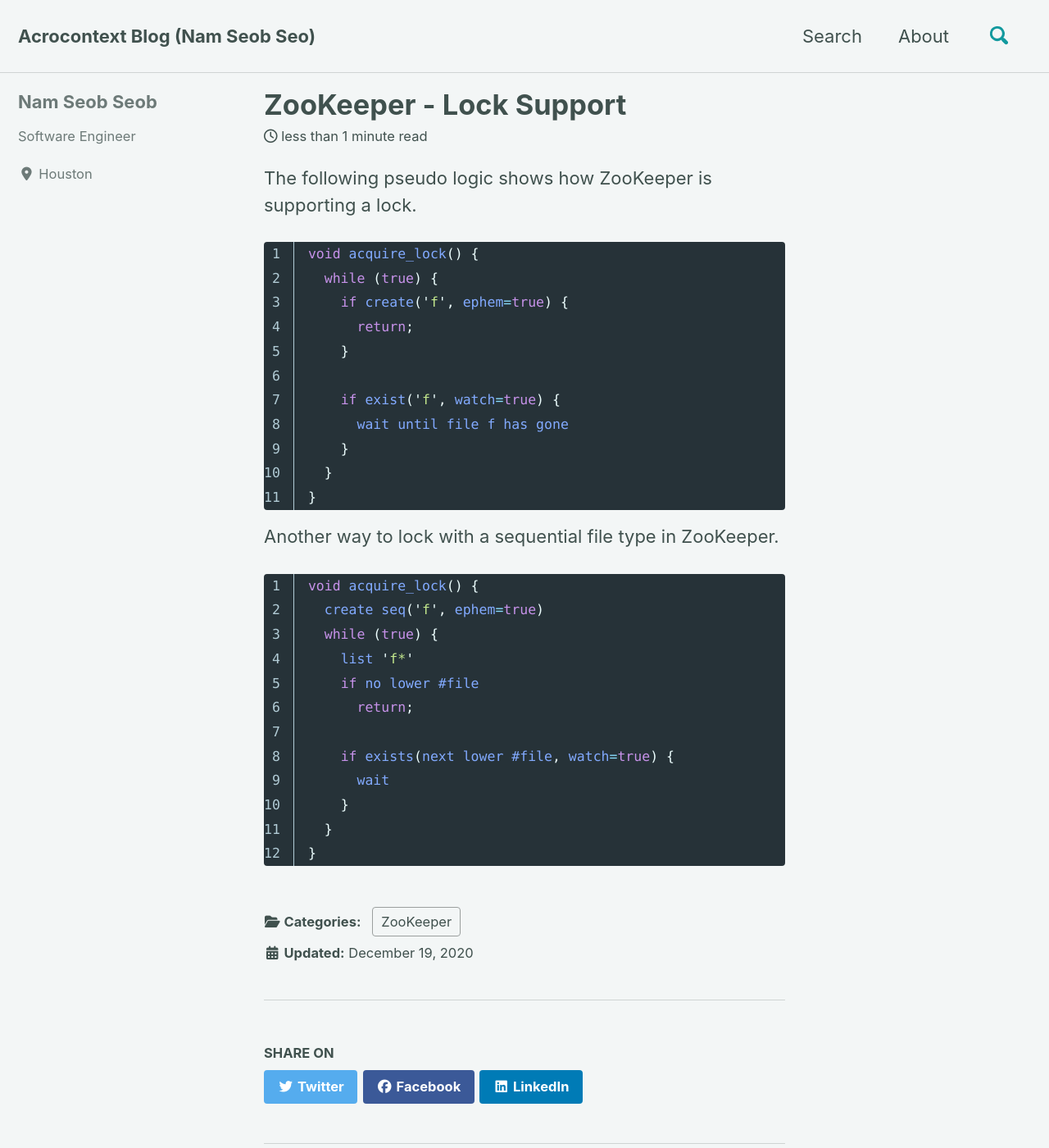
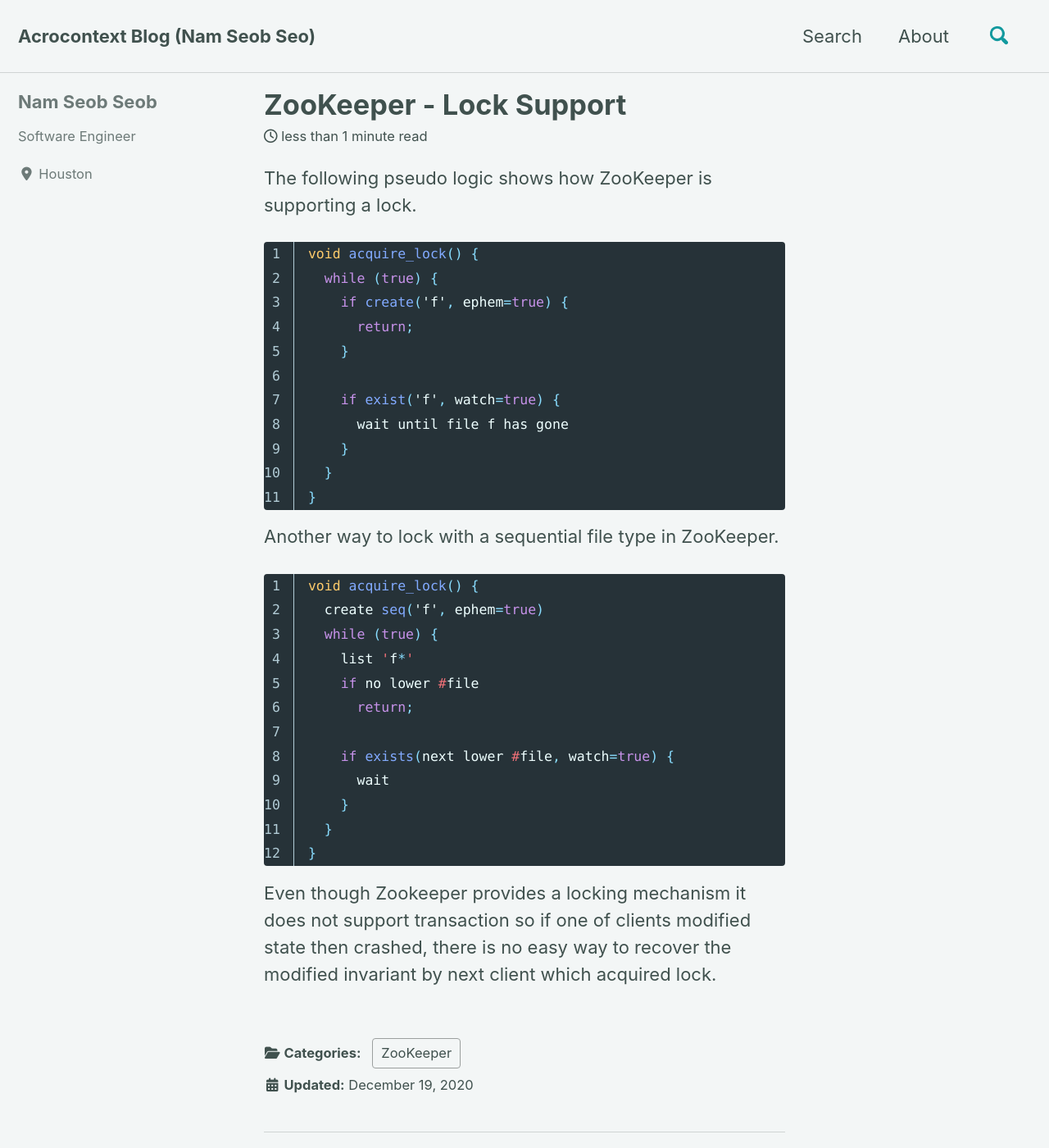
Before and after one commit to nsclass/nsclass.github.io, a Jekyll site: the page built from _posts/2020-12-18-zooker-locking.md, in a window 1280 px wide and 1400 px high. Shown: the whole window at 82% size. Built offline with Jekyll 4.4.1, drawn with Linux system fonts in a browser that asks for light colours; cached includes are drawn as plain includes; nearby versions of some CDN libraries.

Commit message:
zookeeper lock

````diff
--- a/_posts/2020-12-18-zooker-locking.md
+++ b/_posts/2020-12-18-zooker-locking.md
@@ -13,7 +13,7 @@
 ---
 
 The following pseudo logic shows how ZooKeeper is supporting a lock.
-```
+```java
 void acquire_lock() {
   while (true) {
     if create('f', ephem=true) {
@@ -28,7 +28,7 @@
 ```
 
 Another way to lock with a sequential file type in ZooKeeper.
-```
+```java
 void acquire_lock() {
   create seq('f', ephem=true)
   while (true) {
@@ -42,3 +42,5 @@
   }
 }
 ```
+
+Even though Zookeeper provides a locking mechanism it does not support transaction so if one of clients modified state then crashed, there is no easy way to recover the modified invariant by next client which acquired lock.
````
